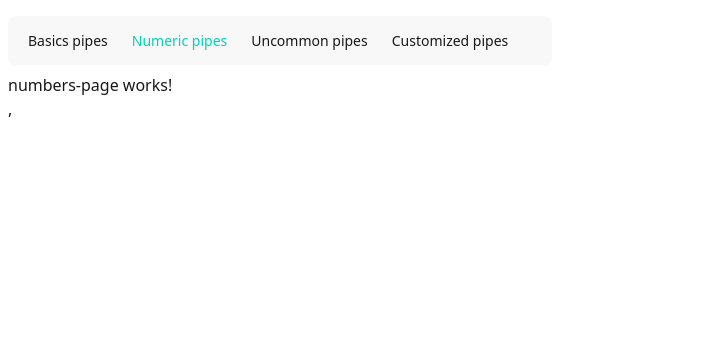
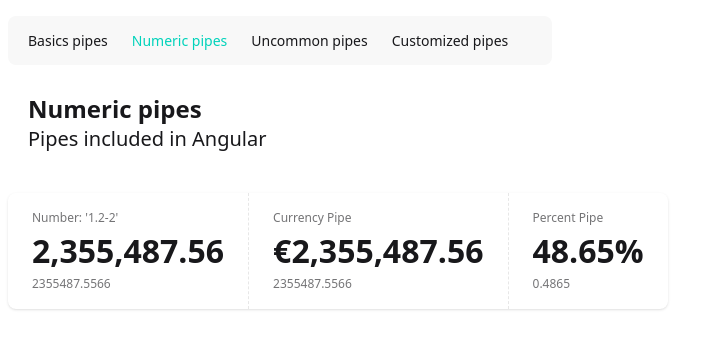
Before and after one commit to eliesser/angular-curso-2025-pipes-app, an Angular app: page /numbers in a window 1280 px wide. Shown: the top 348 px of the page, without its empty margins (0-721 px from the left). Built offline with nearby package versions, Linux system fonts and the light colour scheme.

Commit message:
add numeric pipes to numbers page and update component logic

```diff
--- a/src/app/pages/numbers-page/numbers-page.component.html
+++ b/src/app/pages/numbers-page/numbers-page.component.html
@@ -1 +1,26 @@
-<p>numbers-page works!</p>,
+<section class="mx-5 mt-5">
+  <h1 class="text-2xl font-bold">Numeric pipes</h1>
+  <h3 class="text-xl font-thin">Pipes included in Angular</h3>
+</section>
+
+<div class="stats stats-vertical lg:stats-horizontal shadow mt-10">
+  <div class="stat">
+    <div class="stat-title">Number: '1.2-2'</div>
+    <div class="stat-value">{{ totalSells() | number : "1.2-2" }}</div>
+    <div class="stat-desc">{{ totalSells() }}</div>
+  </div>
+
+  <div class="stat">
+    <div class="stat-title">Currency Pipe</div>
+    <div class="stat-value">
+      {{ totalSells() | currency : "EUR" : "symbol-narrow" : "1.2-2" }}
+    </div>
+    <div class="stat-desc">{{ totalSells() }}</div>
+  </div>
+
+  <div class="stat">
+    <div class="stat-title">Percent Pipe</div>
+    <div class="stat-value">{{ percent() | percent : "1.2-2" }}</div>
+    <div class="stat-desc">{{ percent() }}</div>
+  </div>
+</div>
--- a/src/app/pages/numbers-page/numbers-page.component.ts
+++ b/src/app/pages/numbers-page/numbers-page.component.ts
@@ -1,8 +1,12 @@
-import { Component } from '@angular/core';
+import { CurrencyPipe, DecimalPipe, PercentPipe } from '@angular/common';
+import { Component, signal } from '@angular/core';
 
 @Component({
   selector: 'app-numbers-page',
-  imports: [],
+  imports: [DecimalPipe, PercentPipe, CurrencyPipe],
   templateUrl: './numbers-page.component.html',
 })
-export default class NumbersPageComponent {}
+export default class NumbersPageComponent {
+  totalSells = signal(2_355_487.5566);
+  percent = signal(0.4865);
+}
```
